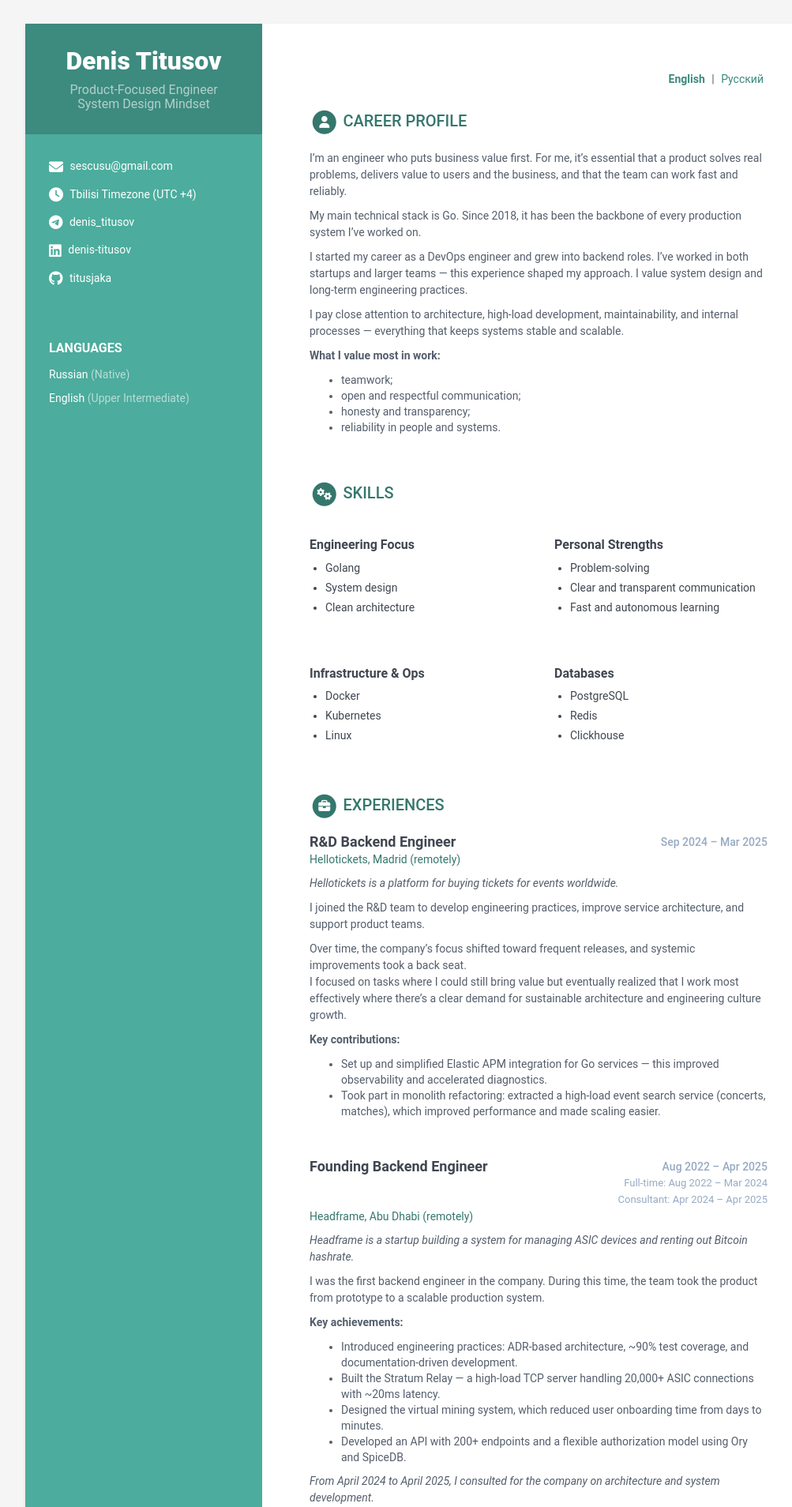
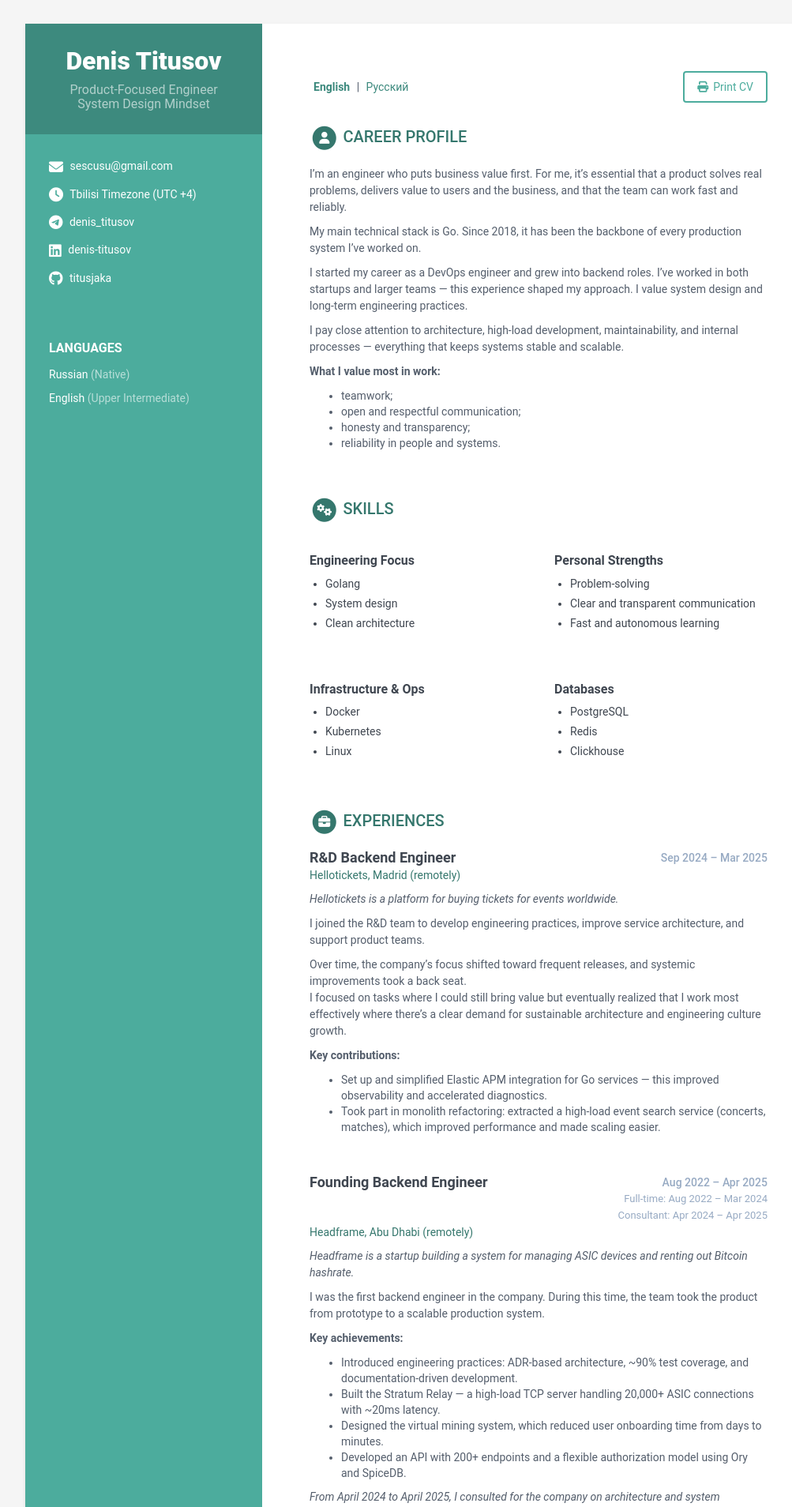
Before and after one commit to titusjaka/cv, a Jekyll site: the page built from en.html, in a window 1280 px wide. Shown: the top 1908 px of the page at 79% size, without its empty margins (108-1111 px from the left). Built offline with Jekyll 4.4.1, drawn with Linux system fonts in a browser that asks for light colours.

Commit message:
feat: implement top bar with language switcher and print button

```diff
--- a/_data/ru.yml
+++ b/_data/ru.yml
@@ -176,3 +176,6 @@ skills_alt:
         - PostgreSQL
         - Redis
         - Clickhouse
+
+print_config:
+  button_text: Печать резюме
--- a/_includes/lang-switcher.html
+++ /dev/null
@@ -1,4 +0,0 @@
-<div class="language-switcher" >
-    <a href="/en" {% if page.url contains 'en' %}style="font-weight: bold;"{% endif %}>English</a> |
-    <a href="/ru" {% if page.url contains 'ru' %}style="font-weight: bold;"{% endif %}>Русский</a>
-</div>
--- /dev/null
+++ b/_includes/top-bar.html
@@ -0,0 +1,15 @@
+<div class="top-bar">
+    <div class="language-switcher">
+        <a href="/en" {% if page.url contains 'en' %}style="font-weight: bold;"{% endif %}>English</a> |
+        <a href="/ru" {% if page.url contains 'ru' %}style="font-weight: bold;"{% endif %}>Русский</a>
+    </div>
+
+    <button class="print-cv-btn" onclick="window.print()">
+        <i class="fas fa-print"></i>
+        {% if resume_data.print_config.button_text %}
+        {{ resume_data.print_config.button_text }}
+        {% else %}
+        Print CV
+        {% endif %}
+    </button>
+</div>
--- a/_sass/_base.scss
+++ b/_sass/_base.scss
@@ -337,11 +337,32 @@ p {
   }
 }
 
+.download-cv-btn {
+  display: inline-block;
+  margin-top: 15px;
+  padding: 10px 15px;
+  background: #fff;
+  color: $theme-color;
+  border: 2px solid $theme-color;
+  border-radius: 4px;
+  font-weight: 600;
+  cursor: pointer;
+
+  &:hover {
+    background: $theme-color;
+    color: #fff;
+  }
+}
+
+.top-bar {
+  display: flex;
+  justify-content: space-between;
+  align-items: center;
+  margin-bottom: 30px;
 
   .language-switcher {
     font-size: 14px;
-  text-align: right;
-  margin-bottom: 30px;
+
     a {
       color: darken($theme-color, 10%);
       text-decoration: none;
@@ -352,3 +373,25 @@ p {
       }
     }
   }
+
+  .print-cv-btn {
+    display: inline-flex;
+    align-items: center;
+    border: 2px solid $theme-color;
+    background: none;
+    color: $theme-color;
+    padding: 8px 16px;
+    border-radius: 4px;
+    font-size: 14px;
+    cursor: pointer;
+
+    i {
+      margin-right: 6px;
+    }
+
+    &:hover {
+      background: $theme-color;
+      color: #fff;
+    }
+  }
+}
--- a/_sass/_print.scss
+++ b/_sass/_print.scss
@@ -87,4 +87,8 @@
   .skills-section-alt > .section-title {
     margin-bottom: 0px !important;
   }
+
+  .print-cv-btn {
+    display: none !important;
+  }
 }
--- a/en.html
+++ b/en.html
@@ -8,7 +8,7 @@ permalink: /en
 {% include sidebar.html resume_data=resume_data %}
 
 <div class="main-wrapper">
-  {% include lang-switcher.html resume_data=resume_data %}
+  {% include top-bar.html resume_data=resume_data %}
 
   {% include career-profile.html resume_data=resume_data %}
   {% include skills.html resume_data=resume_data %}
--- a/ru.html
+++ b/ru.html
@@ -9,7 +9,7 @@ lang: ru
 {% include sidebar.html resume_data=resume_data %}
 
 <div class="main-wrapper">
-  {% include lang-switcher.html resume_data=resume_data %}
+  {% include top-bar.html resume_data=resume_data %}
 
   {% include career-profile.html resume_data=resume_data %}
 
```
Lines whose indentation alone changed are shown as unchanged.
